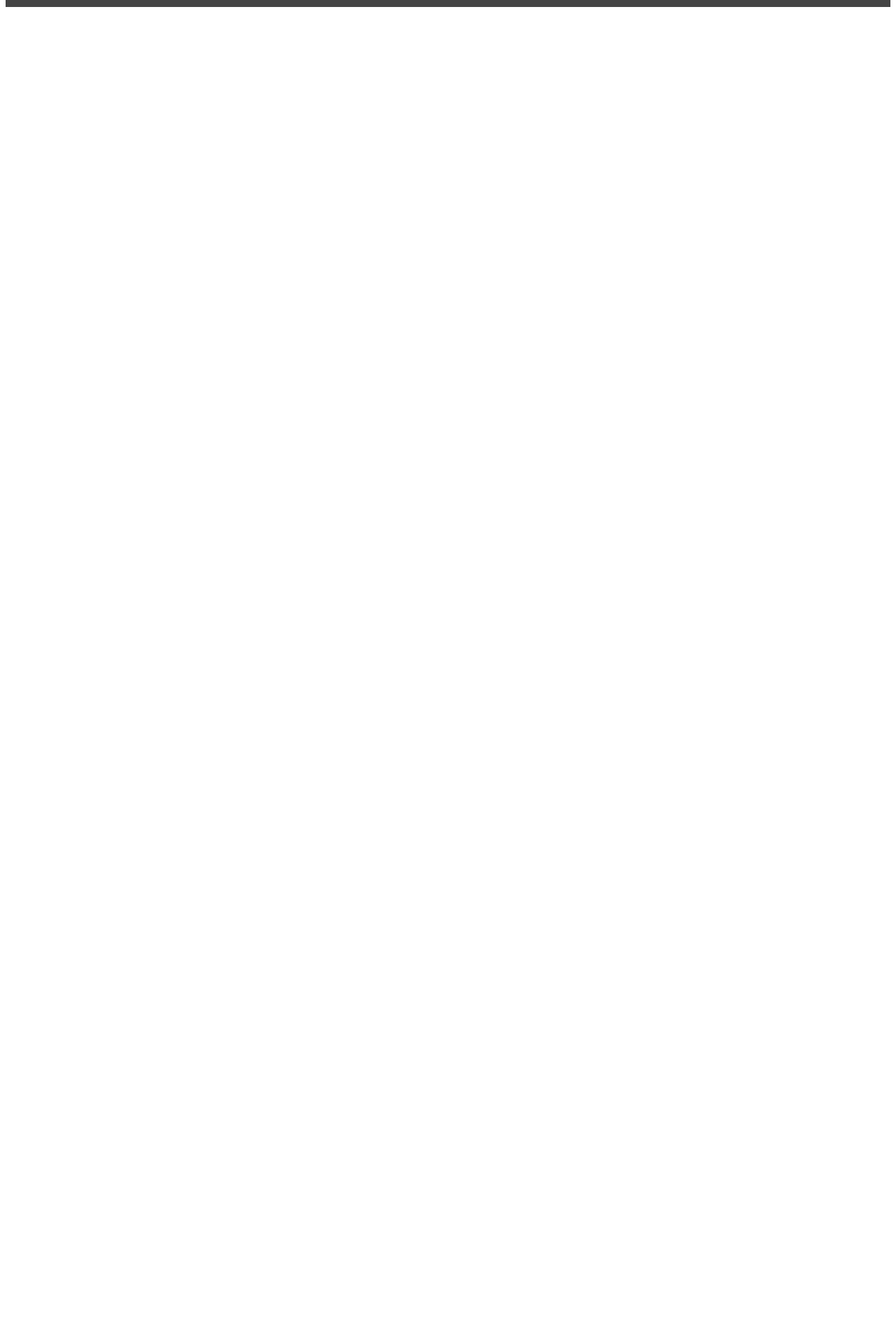
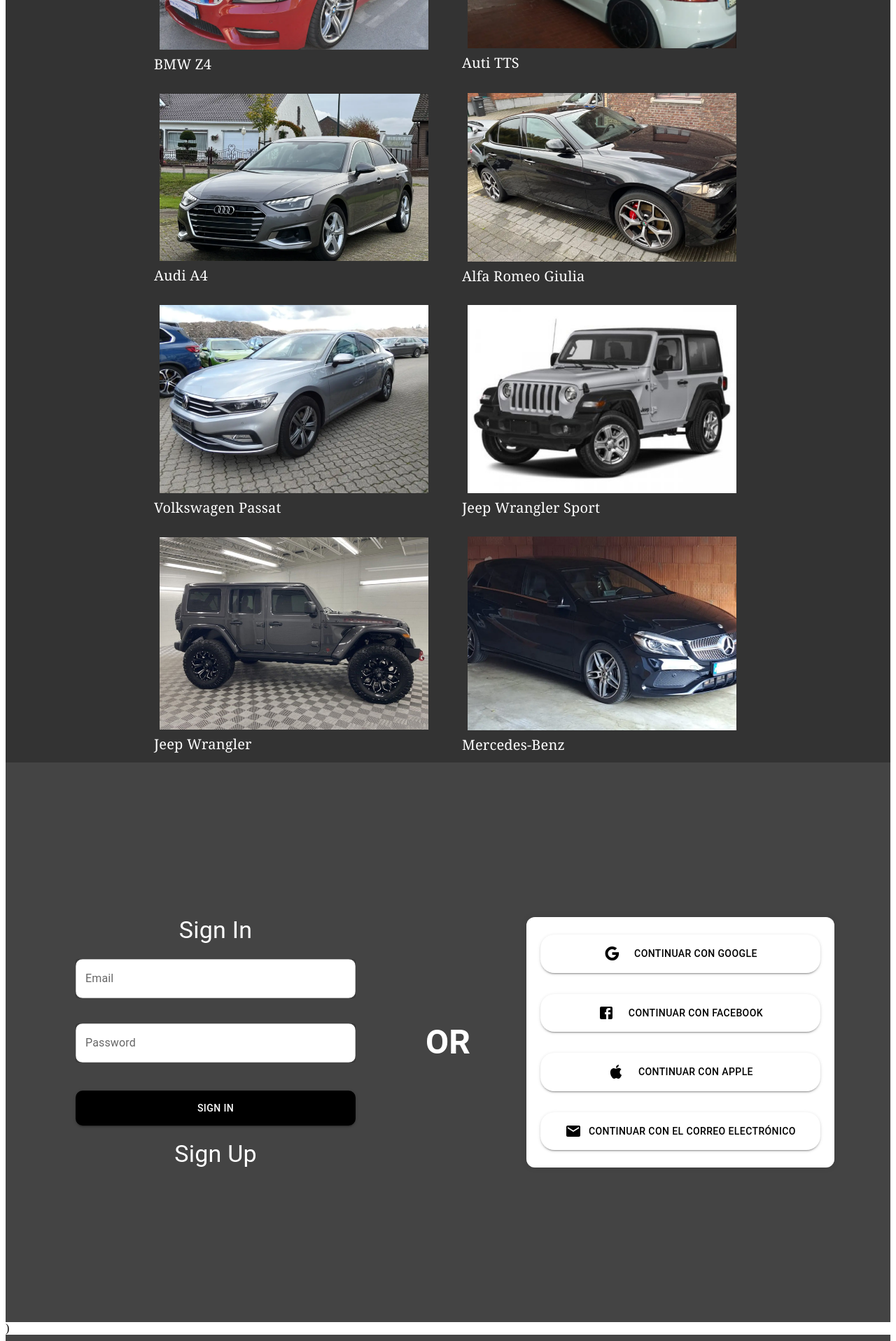
Before and after one commit to CristoferCalcinas/ProyectoFinalTallerDeProgramacion, a React (Create React App) app in the folder Frontend/: page / in a window 1280 px wide. Shown: the part 880-2797 px from the top of the page at 70% size. Before the commit the page ends 898 px from the top, so only its background shows below. Built offline with nearby package versions, Linux system fonts and the light colour scheme.

Commit message:
ordenando los archivos

```diff
--- a/Frontend/src/App.js
+++ b/Frontend/src/App.js
@@ -1,13 +1,25 @@
-//import RegisterPage from "./Components/pages/RegisterPage";
-//import ModelCarsPage from "./Components/pages/ModelCarsPage";
-//import ListCars from "./Components/pages/ListCars";
-//import PostForm from "./Components/pages/PostForm";
+import ListCars from "./Components/pages/ListCars";
+import LoginPage from "./Components/pages/LoginPage";
+import RegisterPage from "./Components/pages/RegisterPage";
+import AdCars from "./Components/pages/AdCars";
+import ProfilePage from "./Components/pages/ProfilePage";
+import PostForm from "./Components/pages/PostForm";
+import CarsbyMakePage from "./Components/pages/FindCarsAdvancedPage";
+import ModelCarsPage from "./Components/pages/ModelCarsPage";
 import FindCarsAdvancedPage from "./Components/pages/FindCarsAdvancedPage";
 
 function App() {
   return (
     <div className="App">
       {/* Pagina de Formulario para publicar*/}
+      <ListCars />
+      <LoginPage />
+      <RegisterPage />
+      <AdCars />
+      <ProfilePage />
+      <PostForm />
+      <CarsbyMakePage />
+      <ModelCarsPage />
       <FindCarsAdvancedPage />
     </div>
   );
```
